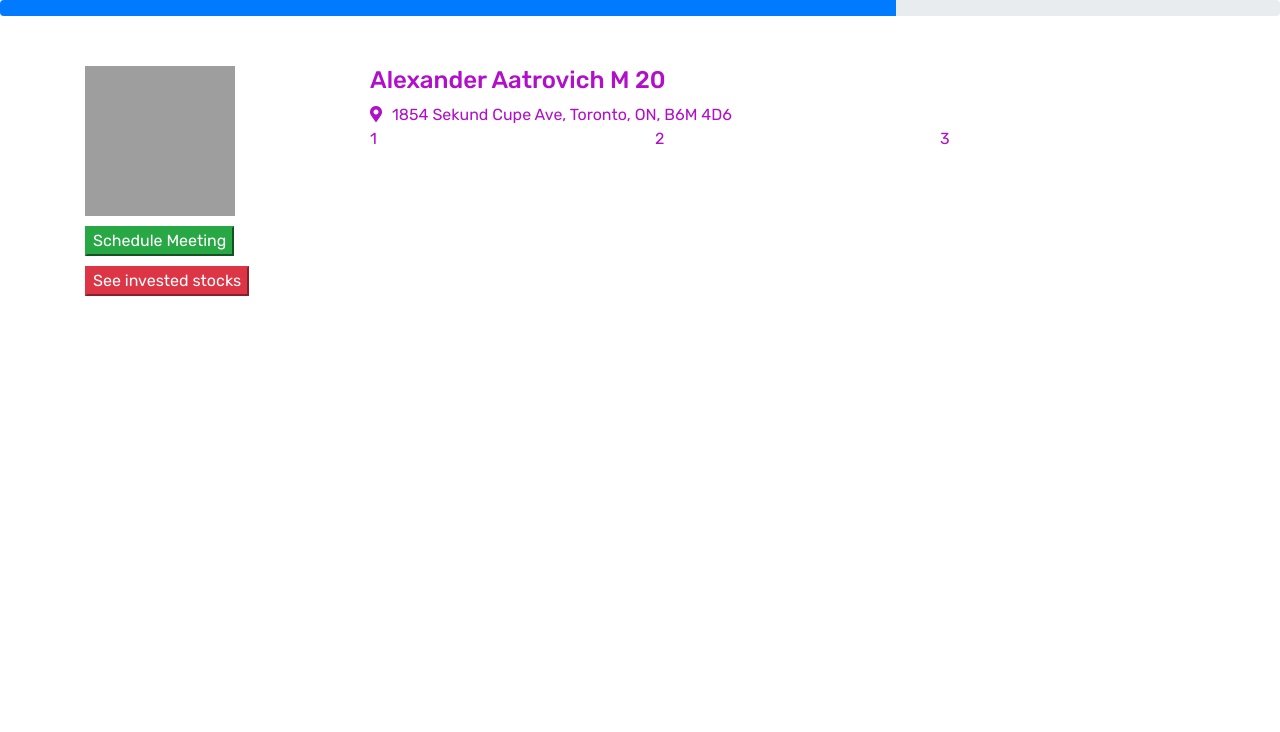
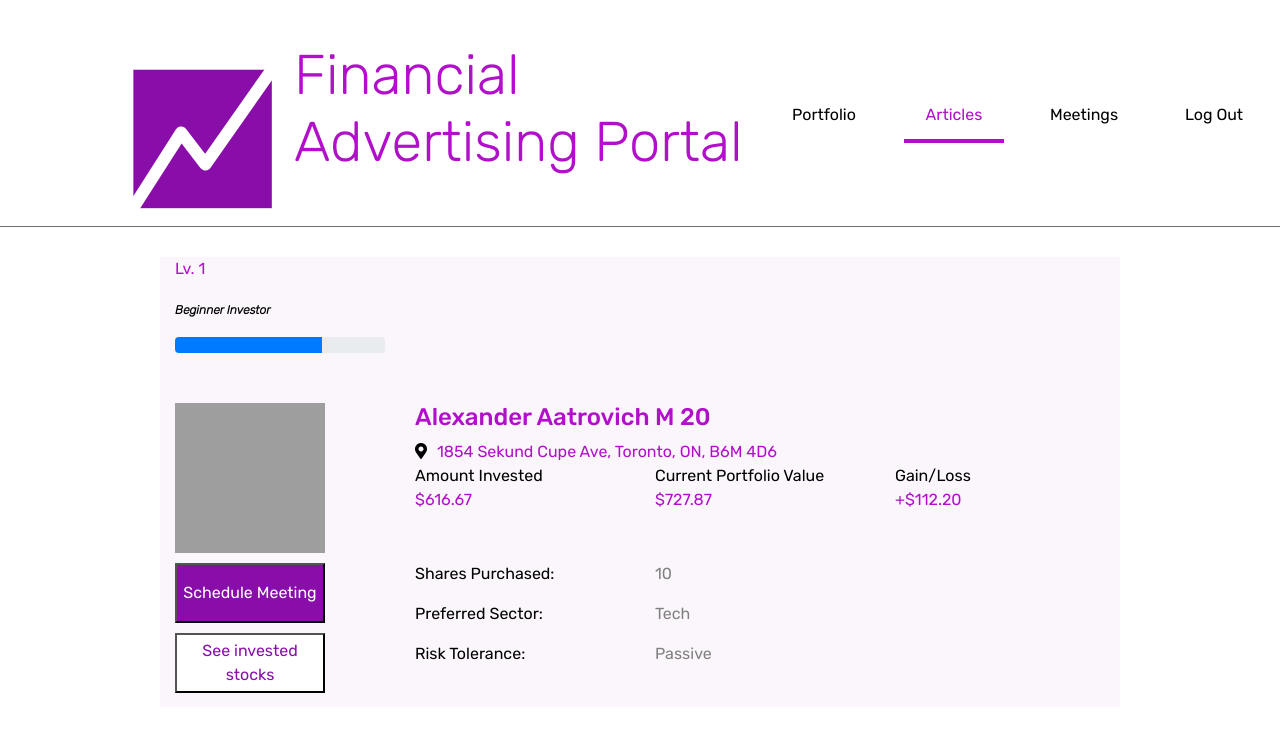
Before and after one commit to CaydenPierce/MakeBank, a PHP site: page /portfolio.html in a window 1280 px wide. Shown: the top 732 px of the page. Run offline with PHP 8.4, Linux system fonts and the light colour scheme; some libraries are stand-ins or nearby versions; grey boxes are pictures that could not be loaded.

Commit message:
made bank portal

```diff
--- a/site/css/styles2.css
+++ b/site/css/styles2.css
@@ -111,3 +111,39 @@ li.active a.nav-link, a.nav-link:active {
 .navbar {
     border-bottom: 0.5px solid #707070;
 }
+
+#invest-button {
+    height: 60px;
+    width: 150px;
+    background-color: white;
+    color: #890EA9;
+}
+
+#meeting-button {
+    height: 60px;
+    width: 150px;
+    color: white;
+    background-color: #890EA9;
+}
+
+#top-container {
+    margin-top: 30px;
+    width: 75%;
+    height: 450px;
+}
+
+.paragraphs {
+    margin-top: 50px;
+    color: black;
+}
+
+i {
+    color: black;
+}
+
+
+strong {
+    color: black;
+    font-size: 12px;
+    margin-top: -10px;
+}
--- a/site/portfolio.html
+++ b/site/portfolio.html
@@ -9,27 +9,76 @@
     </style>
 </head>
 <body>
-    <div class="progress">
-        <div class="progress-bar" role="progressbar" aria-valuenow="70"
-            aria-valuemin="0" aria-valuemax="100" style="width:70%">
-            <span class="sr-only">70% Complete</span>
+        <nav class="navbar navbar-expand-lg navbar-dark bg-dark">
+                <a class="navbar-brand" href="#"><img src="img/logo.svg" alt="logo" height="56" width="56" class="logo"></a>
+                <h1 class="display-4">Financial Advertising Portal</h1>
+                <button class="navbar-toggler" type="button" data-toggle="collapse" data-target="#navbarSupportedContent" aria-controls="navbarSupportedContent" aria-expanded="false" aria-label="Toggle navigation">
+                <span class="navbar-toggler-icon"></span>
+                </button>
+               <div class="collapse navbar-collapse" id="navbarSupportedContent">
+                  <ul class="navbar-nav mr-auto ml-auto">
+                     <li class="nav-item">
+                        <a class="nav-link" href="index.html">Portfolio <span class="sr-only">(current)</span></a>
+                     </li>
+                     <li class="nav-item active">
+                        <a class="nav-link" href="articles.html">Articles</a>
+                     </li>
+                     <li class="nav-item">
+                        <a class="nav-link disabled" href="#">Meetings</a>
+                     </li>
+                     <li class="nav-item">
+                        <a class="nav-link disabled" href="#">Log Out</a>
+                     </li>
+                  </ul>
+
+               </div>
+            </nav>
+    <div class="container" id="top-container" style="background-color: #FBF6FB">
+        <p>Lv. 1</p>
+        <p><em><strong>Beginner Investor</strong></em></p>
+        <div class="row">
+            <div class="col-3">
+            <div class="progress" id="progress-one">
+                <div class="progress-bar" role="progressbar" aria-valuenow="70"
+                aria-valuemin="0" aria-valuemax="100" style="width:70%">
+                        <span class="sr-only">70% Complete</span>
+                </div>
         </div>
-    </div>
-    <div class="container">
+        </div>
+        </div>
         <div class="row">
             <div class="col-3">
                 <img class="profile-image" src="https://jpeg.org/images/jpeg2000-home.jpg">
-                <button class="btn-success">Schedule Meeting</button>
-                <button class="btn-danger">See invested stocks</button>
+                <button id="meeting-button">Schedule Meeting</button>
+                <button id="invest-button">See invested stocks</button>
             </div>
             <div class="col-9">
                 <h4>Alexander Aatrovich M 20</h4>
                 <i style="margin-right: 10px" class="fas fa-map-marker-alt"></i><p style="display: inline">1854 Sekund Cupe Ave, Toronto, ON, B6M 4D6</p>
                 <div class="row">
-                    <div class="col">1</div>
-                    <div class="col">2</div>
-                    <div class="col">3</div>
-                </div>
+                        <div class="col">
+                            <div style="color: black">Amount Invested</div>
+                            <p>$616.67</p>
+                            <div class="paragraphs">
+                                <p>Shares Purchased:</p>
+                                <p>Preferred Sector:</p>
+                                <p>Risk Tolerance:</p>
+                            </div>
+                        </div>
+                        <div class="col">
+                            <div style="color: black">Current Portfolio Value</div>
+                            <p>$727.87</p>
+                            <div class="paragraphs" style="color: grey">
+                                <p>10</p>
+                                <p>Tech</p>
+                                <p>Passive</p>
+                            </div>
+                        </div>
+                        <div class="col">
+                            <div style="color: black">Gain/Loss</div>
+                            <p>+$112.20</p>
+                        </div>
+                    </div>
             </div>
         </div>
     </div>
```
Also changed, not shown: 2 other files.
